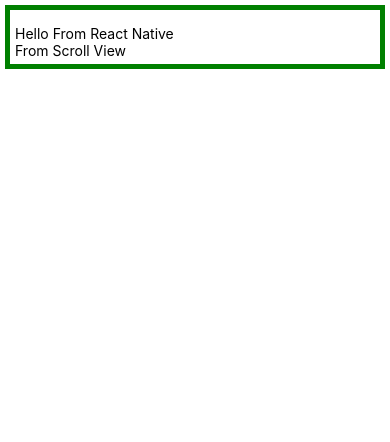
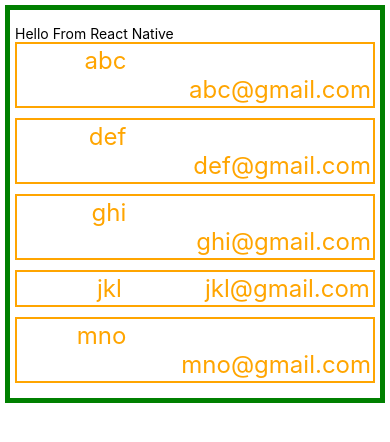
Before and after one commit to bhubany/react-native-tuts, a React Native app: screen / in a window 390 px wide. Shown: the top 442 px of the page. Built offline with nearby package versions, Linux system fonts and the light colour scheme.

Commit message:
feat(): components in loop with flatlist

```diff
--- a/src/App.tsx
+++ b/src/App.tsx
@@ -1,18 +1,58 @@
 import React from 'react';
-import {ScrollView, StyleSheet, Text, View} from 'react-native';
+import {FlatList, ScrollView, StyleSheet, Text, View} from 'react-native';
 
 function App(): JSX.Element {
+  const users = [
+    {
+      id: 1,
+      name: 'abc',
+      email: 'abc@gmail.com',
+    },
+    {
+      id: 2,
+      name: 'def',
+      email: 'def@gmail.com',
+    },
+    {
+      id: 3,
+      name: 'ghi',
+      email: 'ghi@gmail.com',
+    },
+    {
+      id: 4,
+      name: 'jkl',
+      email: 'jkl@gmail.com',
+    },
+    {
+      id: 5,
+      name: 'mno',
+      email: 'mno@gmail.com',
+    },
+  ];
   return (
     <View style={styles.container}>
       <View style={styles.subContainer}>
         <Text>Hello From React Native</Text>
       </View>
       <ScrollView>
-        <Text>From Scroll View</Text>
+        <FlatList
+          data={users}
+          renderItem={({item}) => <UserData item={item} />}
+        />
       </ScrollView>
     </View>
   );
 }
+
+const UserData = props => {
+  const item = props.item;
+  return (
+    <View key={item.id} style={styles.box}>
+      <Text style={styles.item}> {item.name}</Text>
+      <Text style={styles.item}> {item.email}</Text>
+    </View>
+  );
+};
 
 export default App;
 
@@ -33,4 +73,17 @@
     fontWeight: 'bold',
     borderColor: 'green',
   },
+  item: {
+    fontSize: 24,
+    color: 'orange',
+    flex: 1,
+    margin: 2,
+    textAlign: 'center',
+  },
+  box: {
+    flexDirection: 'row',
+    borderWidth: 2,
+    borderColor: 'orange',
+    marginBottom: 10,
+  },
 });
```
